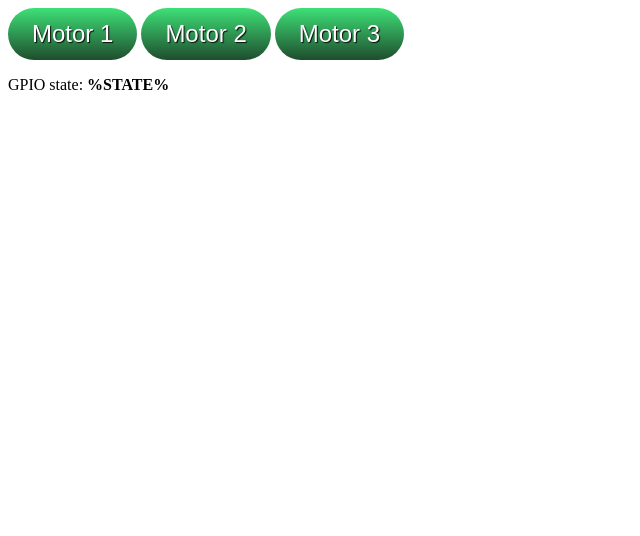
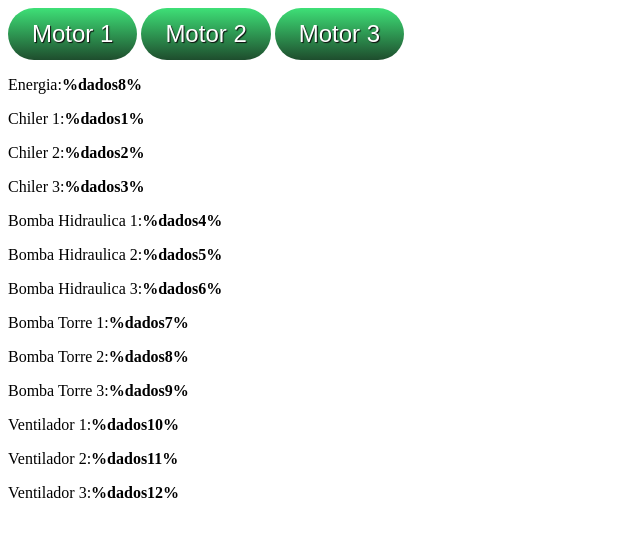
Before and after one commit to tiagoLachman/Projeto_Chiller_ESP32, a plain HTML site: page data/index.html in a window 1280 px wide. Shown: the whole page, without its empty margins (0-640 px from the left). Drawn offline with Linux system fonts and the light colour scheme.

Commit message:
add home page

```diff
--- a/data/index.html
+++ b/data/index.html
@@ -48,7 +48,19 @@
     <a href="/motor1" class="botaoMotores">Motor 1</a>
     <a href="/motor2" class="botaoMotores">Motor 2</a>
     <a href="/motor3" class="botaoMotores">Motor 3</a>
-    <p>GPIO state: <strong> %STATE%</strong></p>
+    <p>Energia:<strong>%dados8%</strong></p>
+    <p>Chiler 1:<strong>%dados1%</strong></p>
+    <p>Chiler 2:<strong>%dados2%</strong></p>
+    <p>Chiler 3:<strong>%dados3%</strong></p>
+    <p>Bomba Hidraulica 1:<strong>%dados4%</strong></p>
+    <p>Bomba Hidraulica 2:<strong>%dados5%</strong></p>
+    <p>Bomba Hidraulica 3:<strong>%dados6%</strong></p>
+    <p>Bomba Torre 1:<strong>%dados7%</strong></p>
+    <p>Bomba Torre 2:<strong>%dados8%</strong></p>
+    <p>Bomba Torre 3:<strong>%dados9%</strong></p>
+    <p>Ventilador 1:<strong>%dados10%</strong></p>
+    <p>Ventilador 2:<strong>%dados11%</strong></p>
+    <p>Ventilador 3:<strong>%dados12%</strong></p>
 </body>
 
 </html>
```
